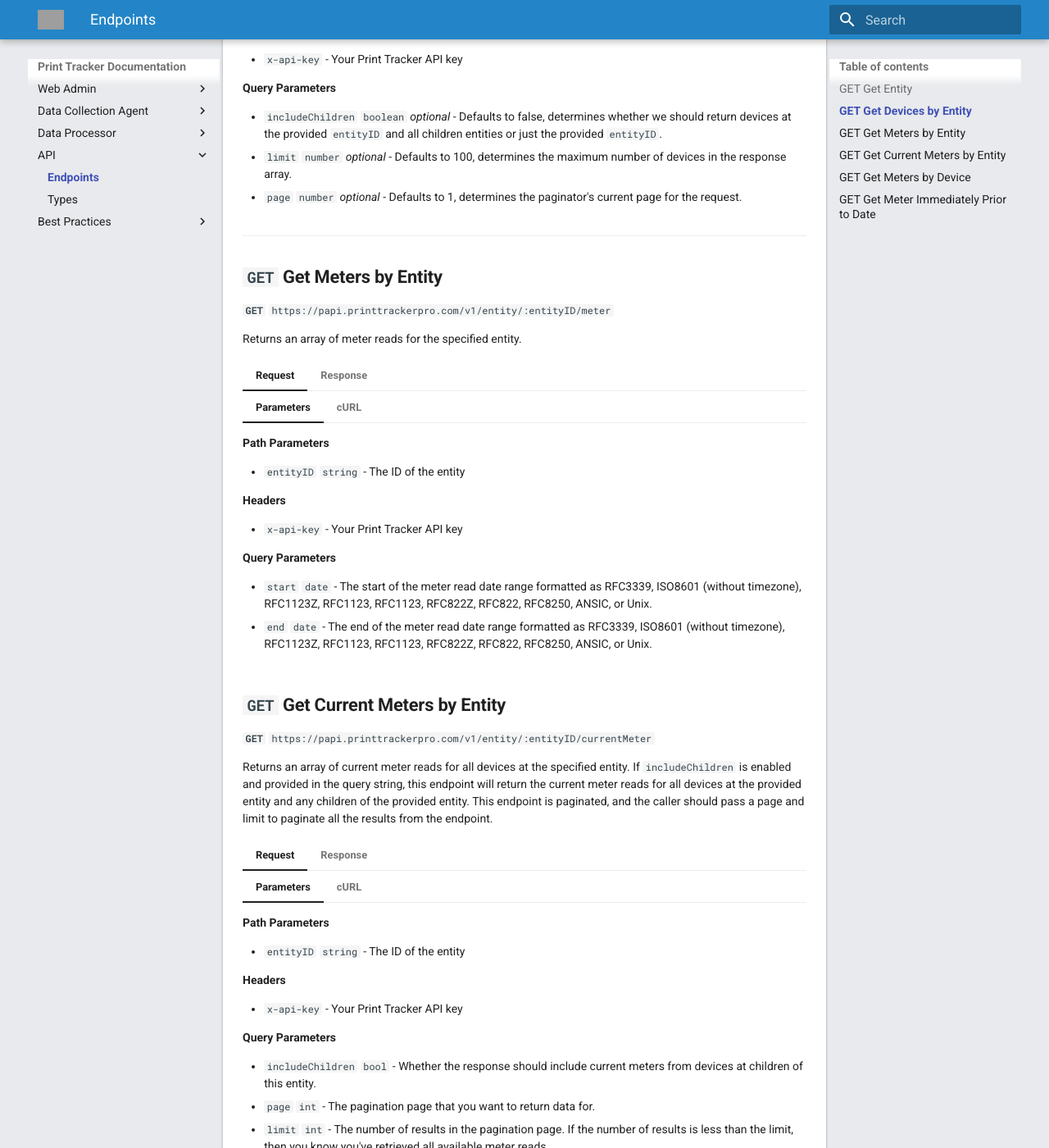
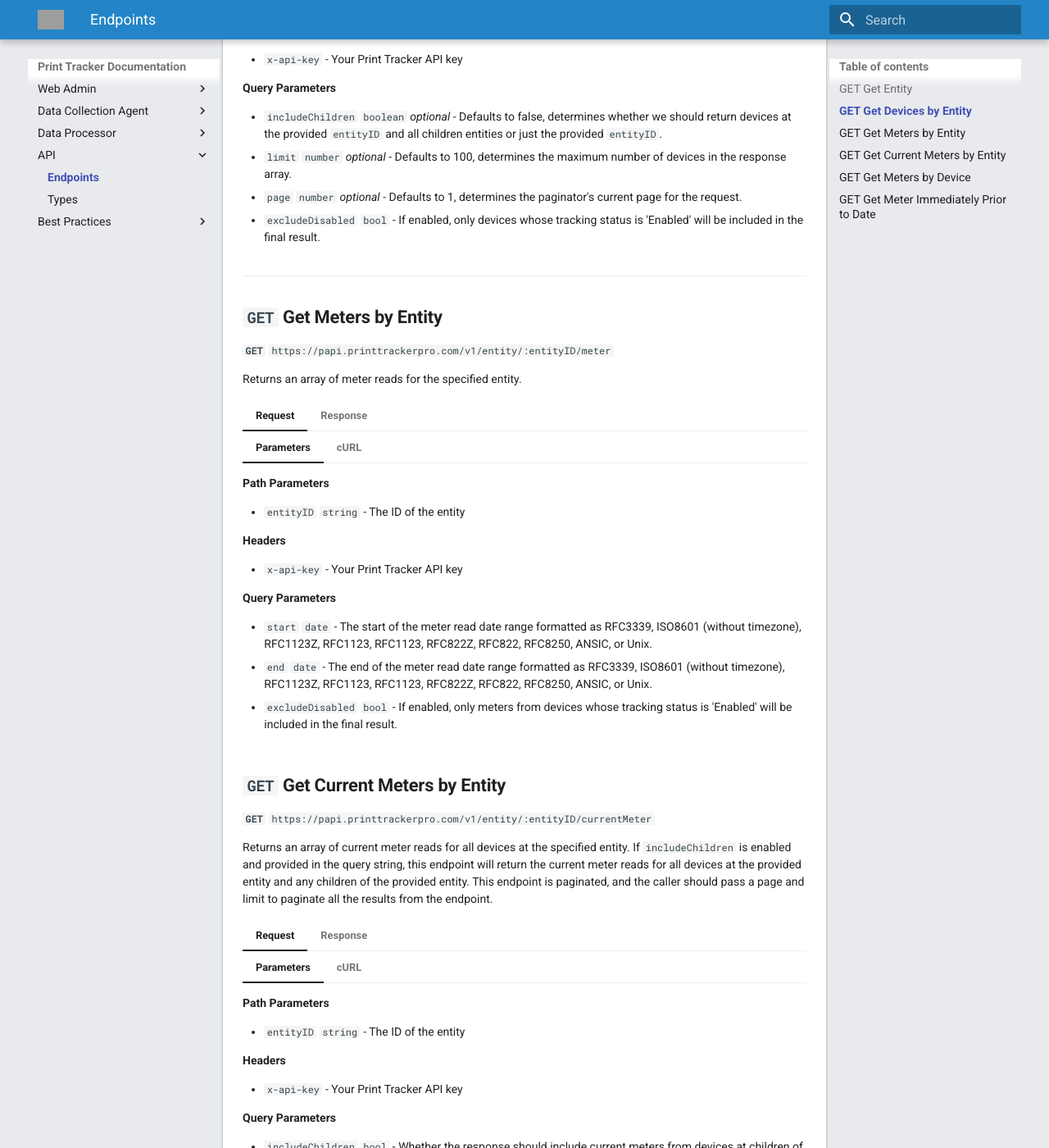
Before and after one commit to printtracker/public-documentation, an MkDocs documentation site: the page built from docs/api/endpoints.md, in a window 1280 px wide and 1400 px high, scrolled down 936 px. Shown: the whole window at 82% size. Built offline with MkDocs 1.6.1 and Material for MkDocs 9.7.7, drawn with Linux system fonts in a browser that asks for light colours; comment, search, counter and statistics services are not loaded; some of the changed text lies outside the part shown; grey boxes are pictures that could not be loaded.

Commit message:
Added API endpoint documentation for excludeDisabled property

```diff
--- a/docs/api/endpoints.md
+++ b/docs/api/endpoints.md
@@ -55,6 +55,7 @@
         - `includeChildren` `boolean` _optional_ - Defaults to false, determines whether we should return devices at the provided `entityID` and all children entities or just the provided `entityID`.
         - `limit` `number` _optional_ - Defaults to 100, determines the maximum number of devices in the response array.
         - `page` `number` _optional_ - Defaults to 1, determines the paginator's current page for the request.
+        - `excludeDisabled` `bool` - If enabled, only devices whose tracking status is 'Enabled' will be included in the final result.
 
     === "cURL"
 
@@ -90,6 +91,7 @@
 
         - `start` `date` - The start of the meter read date range formatted as RFC3339, ISO8601 (without timezone), RFC1123Z, RFC1123, RFC1123, RFC822Z, RFC822, RFC8250, ANSIC, or Unix.
         - `end` `date` - The end of the meter read date range formatted as RFC3339, ISO8601 (without timezone), RFC1123Z, RFC1123, RFC1123, RFC822Z, RFC822, RFC8250, ANSIC, or Unix.
+        - `excludeDisabled` `bool` - If enabled, only meters from devices whose tracking status is 'Enabled' will be included in the final result.
 
     === "cURL"
 
@@ -122,6 +124,7 @@
         **Query Parameters**
 
         - `includeChildren` `bool` - Whether the response should include current meters from devices at children of this entity.
+        - `excludeDisabled` `bool` - If enabled, only meters from devices whose tracking status is 'Enabled' will be included in the final result.
         - `page` `int` - The pagination page that you want to return data for.
         - `limit` `int` - The number of results in the pagination page. If the number of results is less than the limit, then you know you've retrieved all available meter reads.
 
```
